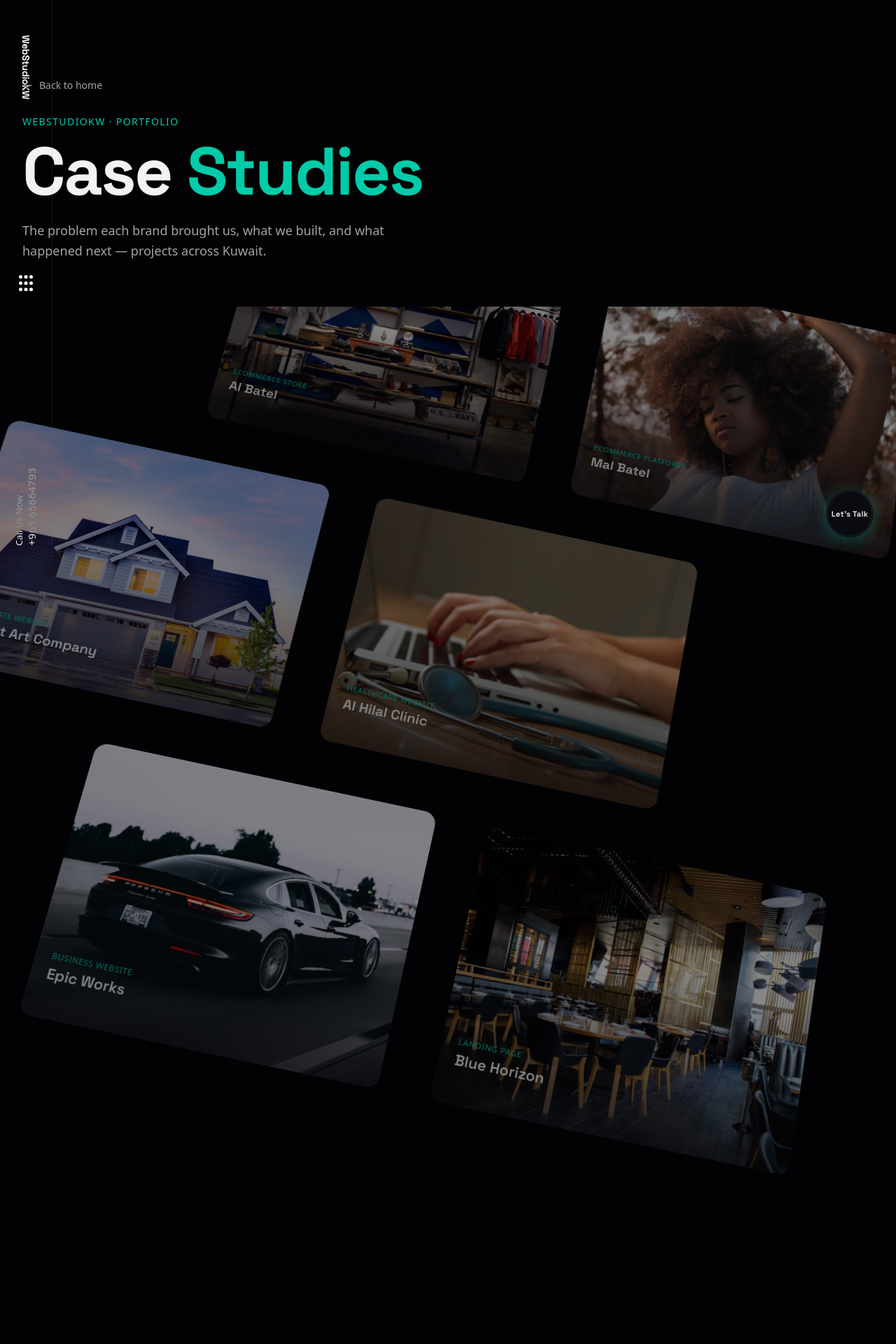
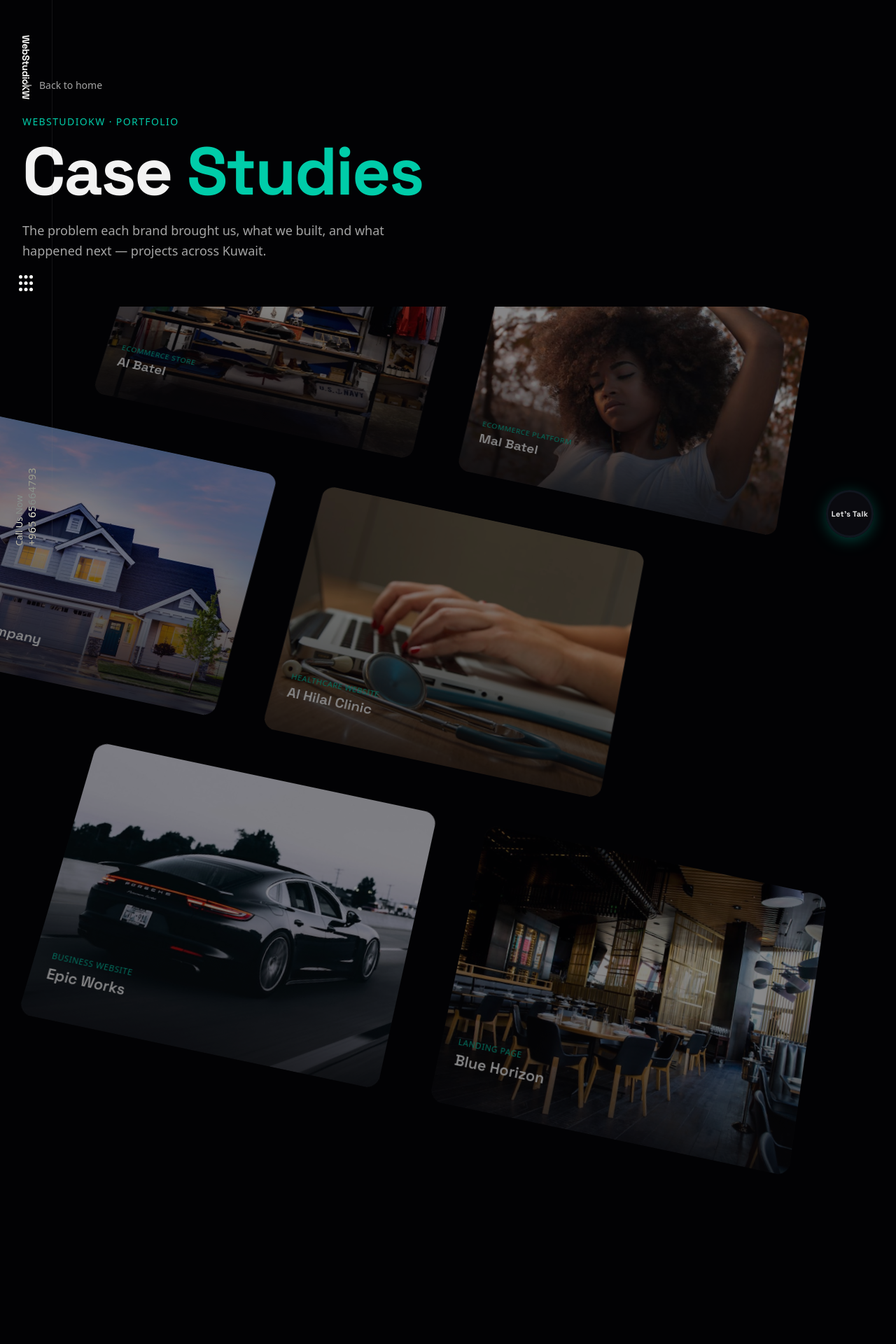
Before and after one commit to Anonymous-9919/Webstudiokw, a Next.js app: page /portfolio in a window 1280 px wide. Shown: the top 1920 px of the page at 70% size. Built offline with nearby package versions, Linux system fonts and the light colour scheme.

Commit message:
fix: remove row padding offsets (third tile), CTA section uses section-alt for light/dark alternating

```diff
--- a/src/app/portfolio/PortfolioClient.tsx
+++ b/src/app/portfolio/PortfolioClient.tsx
@@ -261,22 +261,22 @@ export default function PortfolioPage() {
       {/* 3D Perspective Card Grid — desktop only */}
       <section className="hidden lg:block relative overflow-hidden" style={{ perspective: "1200px", paddingBottom: "580px" }}>
         <div ref={planeRef} className="origin-center" style={{ transformStyle: "preserve-3d" }}>
-          {/* Row 1 — reversed */}
-          <div ref={row1Ref} className="flex gap-5 sm:gap-[70px] mb-5 sm:mb-[70px] justify-end pr-0 sm:pr-20">
+          {/* Row 1 */}
+          <div ref={row1Ref} className="flex gap-5 sm:gap-[70px] mb-5 sm:mb-[70px]">
             {row1.map((project) => (
               <CaseCard key={project.id} project={project} />
             ))}
           </div>
 
-          {/* Row 2 — normal */}
-          <div ref={row2Ref} className="flex gap-5 sm:gap-[70px] mb-5 sm:mb-[70px] pl-0 sm:pl-20">
+          {/* Row 2 */}
+          <div ref={row2Ref} className="flex gap-5 sm:gap-[70px] mb-5 sm:mb-[70px]">
             {row2.map((project) => (
               <CaseCard key={project.id} project={project} />
             ))}
           </div>
 
-          {/* Row 3 — reversed */}
-          <div ref={row3Ref} className="flex gap-5 sm:gap-[70px] pr-0 sm:pr-20">
+          {/* Row 3 */}
+          <div ref={row3Ref} className="flex gap-5 sm:gap-[70px]">
             {row3.map((project) => (
               <CaseCard key={project.id} project={project} />
             ))}
@@ -324,7 +324,7 @@ export default function PortfolioPage() {
       </section>
 
       {/* CTA Section — separate from grid */}
-      <section ref={ctaSectionRef} className="relative py-16 sm:py-24" style={{ background: "rgb(30, 30, 35)" }}>
+      <section ref={ctaSectionRef} className="section-alt relative py-16 sm:py-24">
         <Container>
           <div className="text-center max-w-3xl mx-auto">
             <p className="mb-4 text-sm font-medium uppercase tracking-widest text-primary">Work with us</p>
```
